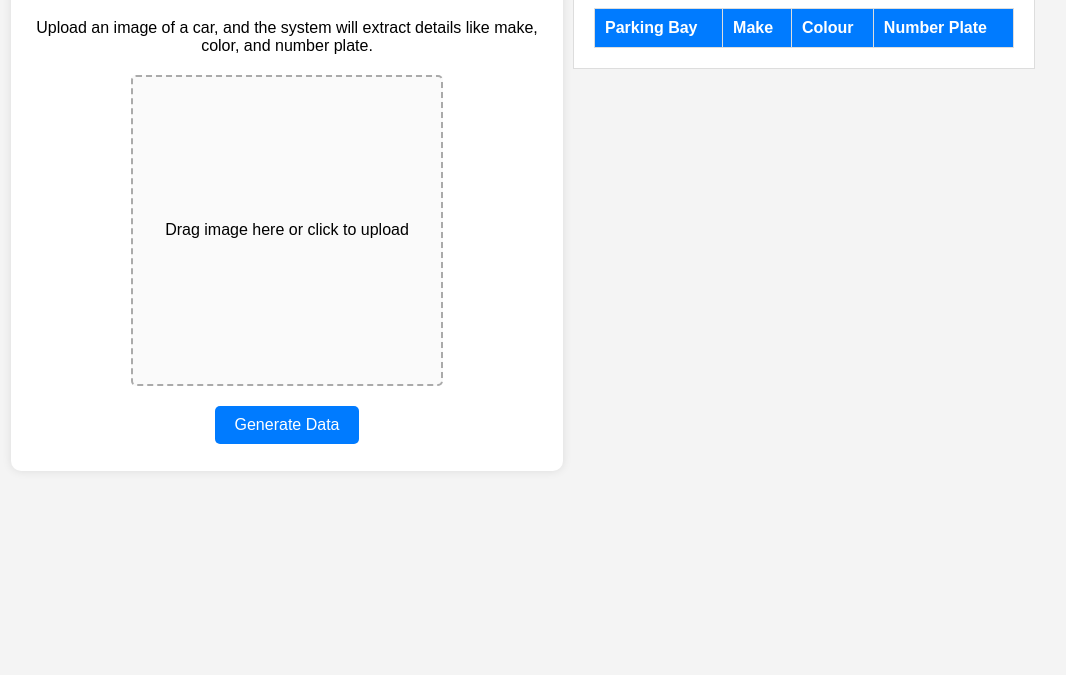
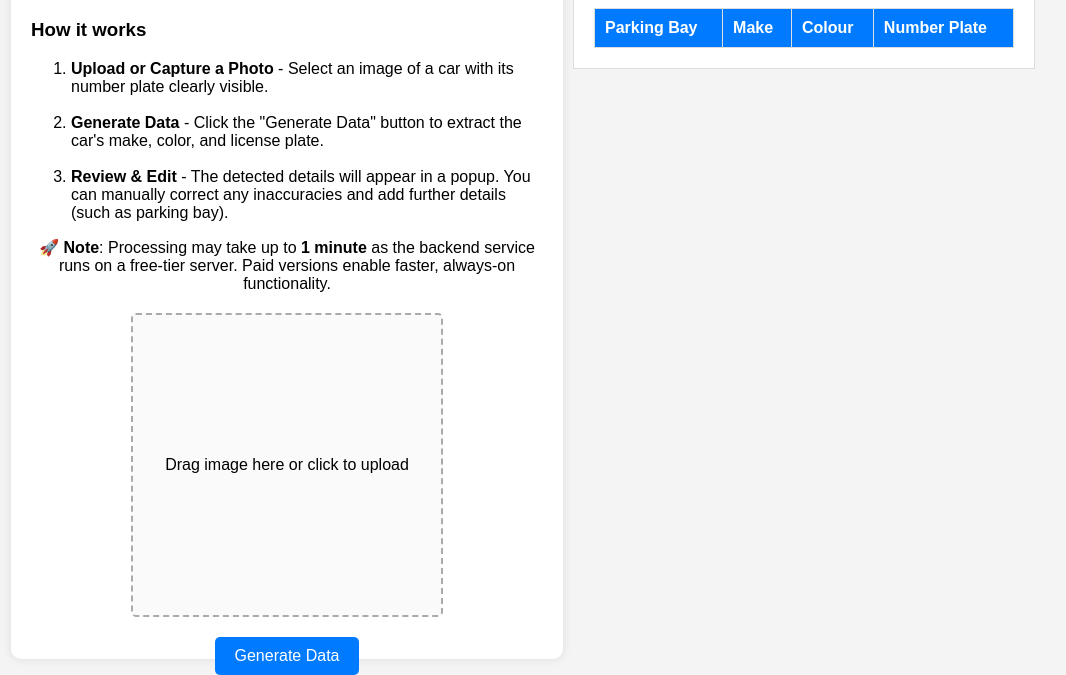
Before and after one commit to Gareth1995/car-detail-grabber, a website: page frontend/index.html in a window 1280 px wide. Shown: the part 161-836 px from the top of the page, without its empty margins (117-1183 px from the left). Before the commit the page ends 800 px from the top, so only its background shows below. Drawn offline with nearby package versions, Linux system fonts and the light colour scheme.

Commit message:
editted styling and added instructional text

```diff
--- a/frontend/index.html
+++ b/frontend/index.html
@@ -12,7 +12,16 @@
         <!-- Left Side - Image drop section -->
         <div class="image-drop-container">
             <h1>Car Data Extractor</h1>
-            <p>Upload an image of a car, and the system will extract details like make, color, and number plate.</p>
+            <p>
+                <h3 style="text-align: left;">How it works</h3>
+                <ol>
+                   <li><b>Upload or Capture a Photo</b> - Select an image of a car with its number plate clearly visible.</li><br>
+                   <li><b>Generate Data</b> - Click the "Generate Data" button to extract the car's make, color, and license plate.</li><br>
+                   <li><b>Review & Edit</b> - The detected details will appear in a popup. You can manually correct any inaccuracies and add further details (such as parking bay).</li>
+                </ol>
+
+                <span>🚀 <b>Note</b>: Processing may take up to <b>1 minute</b> as the backend service runs on a free-tier server. Paid versions enable faster, always-on functionality.</span>
+            </p>
 
             <div class="drop-zone" id="drop-zone">Drag image here or click to upload</div>
             <input type="file" id="file-input" accept="image/*" hidden>
--- a/frontend/styles.css
+++ b/frontend/styles.css
@@ -1,3 +1,11 @@
+p {
+    text-align: left;
+}
+
+ol {
+    text-align: left;
+}
+
 body {
     font-family: Arial, sans-serif;
     display: flex;
@@ -17,7 +25,7 @@ body {
     height: 80%;
     width: 50%;
     min-width: 350px; /* Prevents it from shrinking too much */
-    min-height: 500px;
+    min-height: 700px;
 }
 
 .main-content {
@@ -45,6 +53,7 @@ body {
     background-size: cover;
     min-width: 5px; /* Prevents it from shrinking too much */
     min-height: 5px; /* Prevents it from shrinking too much */
+    max-height: 300px;
 }
 
 .drop-zone:hover {
```
